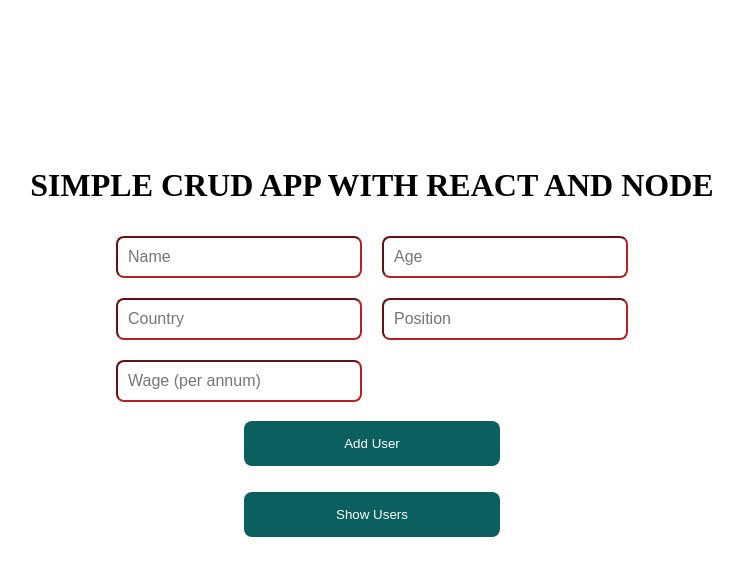
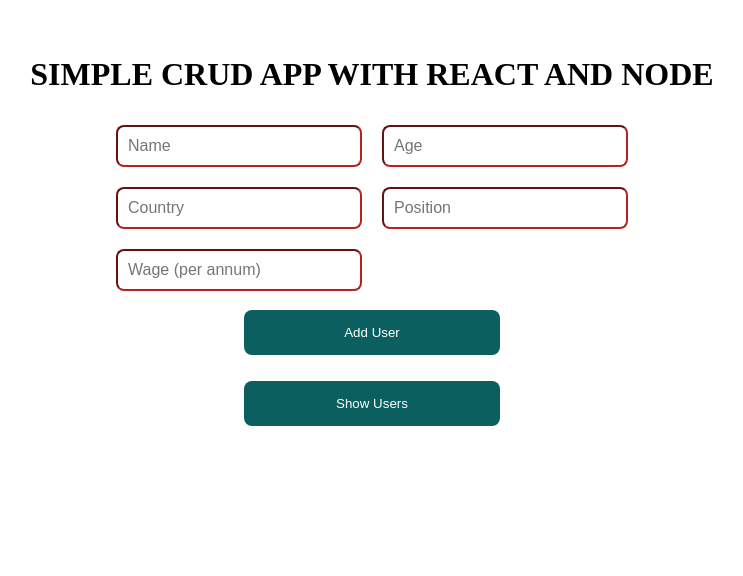
Before and after one commit to Sesughter01/user_managerjs, a React (Create React App) app in the folder client/: page / in a window 1280 px wide. Shown: the top 576 px of the page, without its empty margins (268-1011 px from the left). Built offline with nearby package versions, Linux system fonts and the light colour scheme.

Commit message:
corrected-the-.App-class-height-property

```diff
--- a/client/src/App.css
+++ b/client/src/App.css
@@ -44,7 +44,7 @@ tr{
 @media (min-width:576px){
   .App{
     width:80vw;
-    height: 80vh;
+    /* height: 80vh; */
     margin: 0.5rem auto auto;
   }
   .App h1{
@@ -125,7 +125,7 @@ tr{
   .userTable{
 
 
-    padding: 25px;
+    /* padding: 25px; */
     width:100%;
 
   }
```
